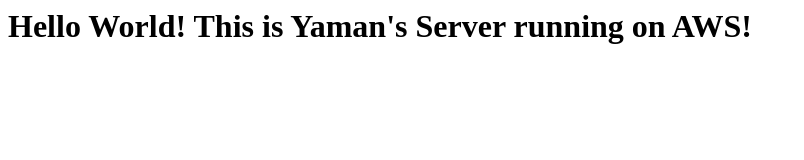
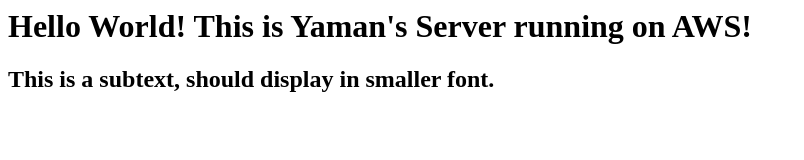
Before and after one commit to yshakya/learning-cicd, a plain HTML site: page index.html in a window 1280 px wide. Shown: the whole page, without its empty margins (0-804 px from the left). Drawn offline with Linux system fonts and the light colour scheme.

Commit message:
add: subtext in h2 tag

```diff
--- a/index.html
+++ b/index.html
@@ -1 +1,2 @@
 <h1>Hello World! This is Yaman's Server running on AWS!</h1>
+<h2>This is a subtext, should display in smaller font.</h2>
```
